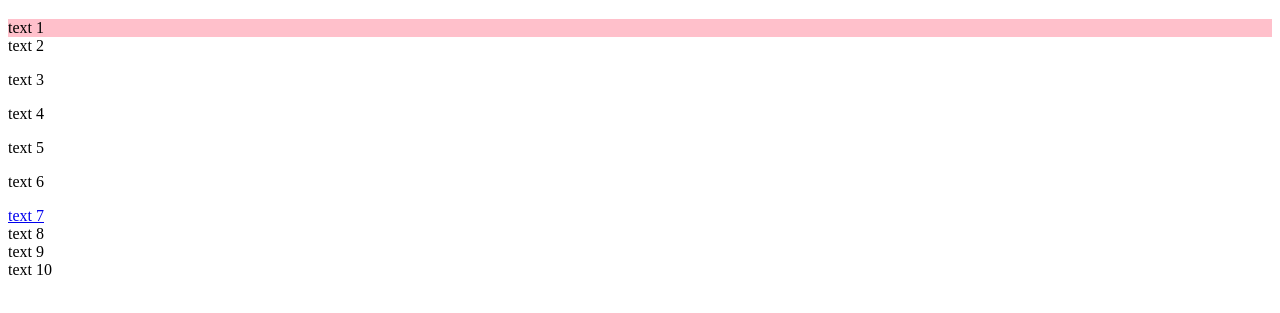
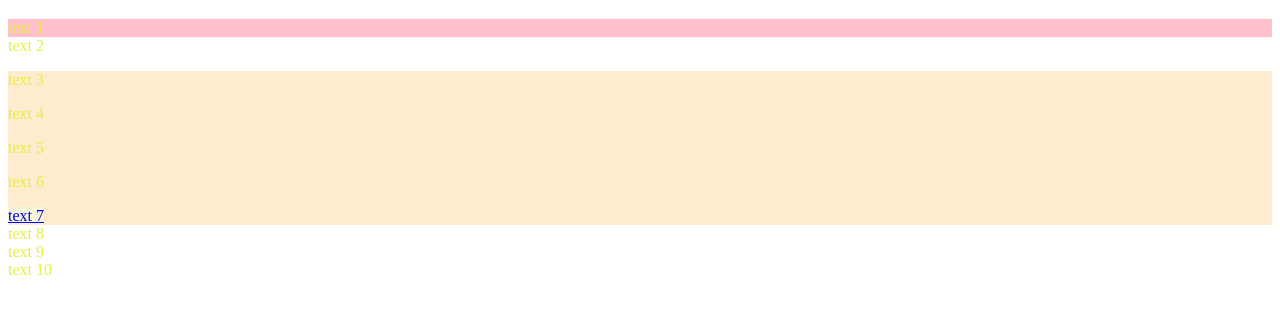
Before and after one commit to fornousova/web0702, a plain HTML site: page index.html in a window 1280 px wide. Shown: the part 61-374 px from the top of the page. Drawn offline with Linux system fonts and the light colour scheme.

Commit message:
uprava pozadi

```diff
--- a/style.css
+++ b/style.css
@@ -1,2 +1,5 @@
 h1 {color:blue;}
 #id1 {background-color: pink;}
+.class1 {color:rgb(228, 240, 63)}
+a {background-color: beige;}
+.class2.class3 {background-color: blanchedalmond;}
```
